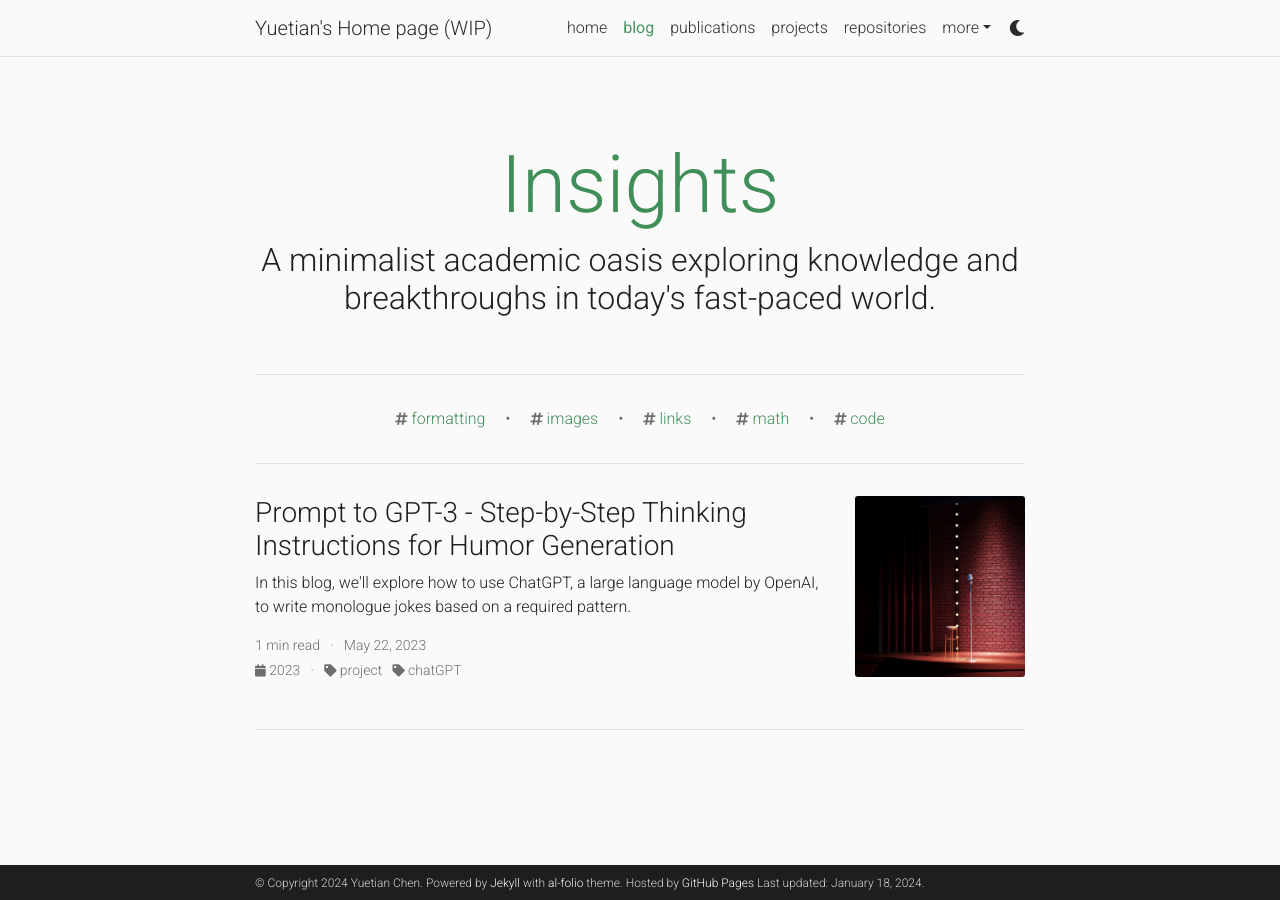
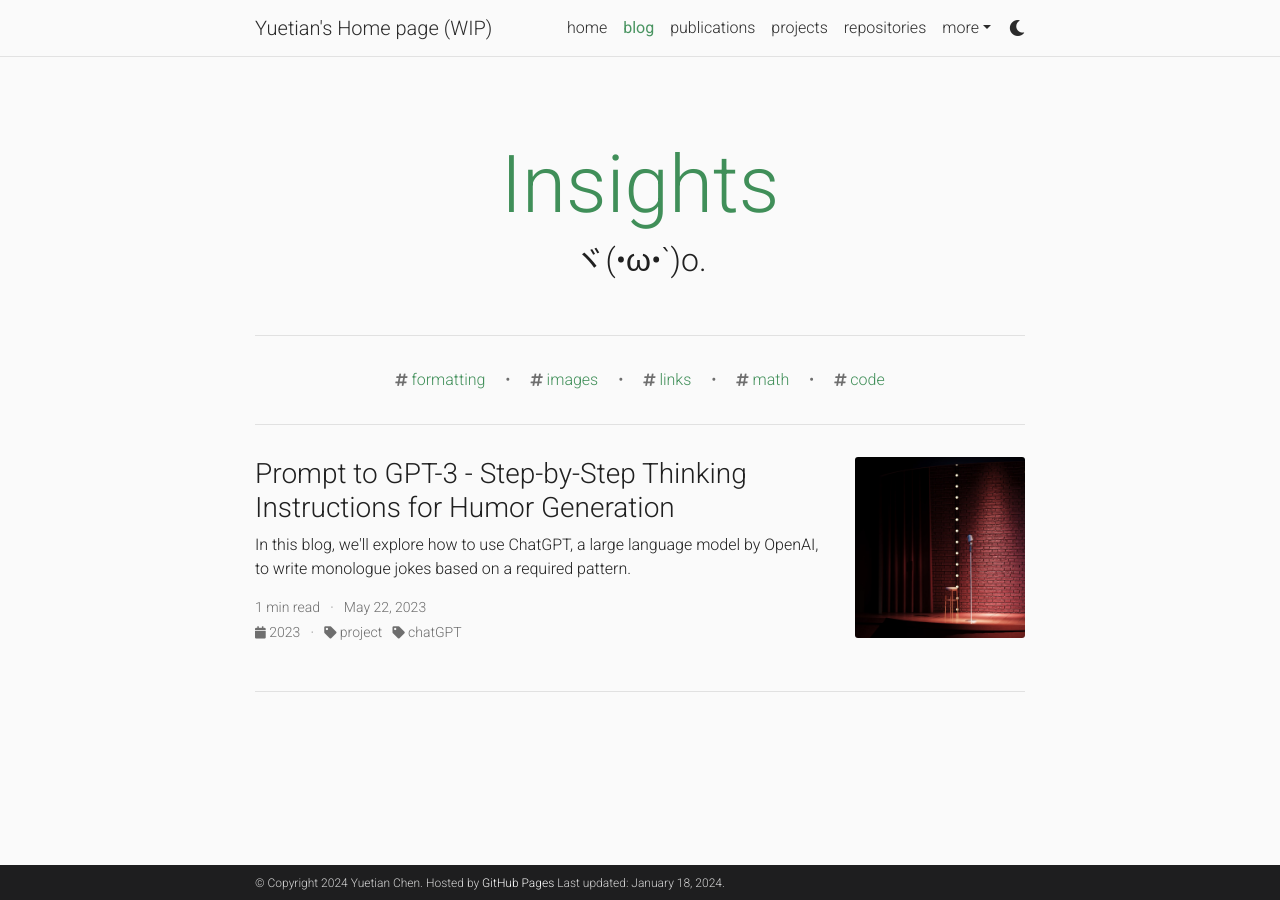
Before and after one commit to Stry233/stry233.github.io, a Jekyll site: the page built from blog/index.html, in a window 1280 px wide. Built offline with Jekyll 4.4.1, drawn with Linux system fonts in a browser that asks for light colours; full-size pictures stand in for the smaller copies a plugin makes; the list of posts is cut into pages by our own code; comment, search, counter and statistics services are not loaded; a style sheet for code colours, icons or effects is not loaded.

```diff
--- a/_config.yml
+++ b/_config.yml
@@ -8,9 +8,8 @@ first_name: Yuetian
 last_name: Chen
 email: cheny63@rpi.edu
 description: > # the ">" symbol means to ignore newlines until "footer_text:"
-  A simple, whitespace theme for academics. Based on [*folio](https://github.com/bogoli/-folio) design.
+  A passionate developer who's currently super busy!
 footer_text: >
-  Powered by <a href="https://jekyllrb.com/" target="_blank">Jekyll</a> with <a href="https://github.com/alshedivat/al-folio">al-folio</a> theme.
   Hosted by <a href="https://pages.github.com/" target="_blank">GitHub Pages</a>
 keywords: Yuetian  # add your own keywords or leave empty
 
@@ -111,7 +110,7 @@ contact_note: >
 # Analytics and search engine verification
 # -----------------------------------------------------------------------------
 
-google_analytics:  # your Google Analytics measurement ID (format: G-XXXXXXXXXX)
+google_analytics: G-B9KPDZVXFL # your Google Analytics measurement ID (format: G-XXXXXXXXXX)
 panelbear_analytics:  # panelbear analytics site ID (format: XXXXXXXXX)
 
 google_site_verification:  # your google-site-verification ID (Google Search Console)
@@ -123,7 +122,7 @@ bing_site_verification:  # out your bing-site-verification ID (Bing Webmaster)
 
 blog_name: Insights # blog_name will be displayed in your blog page
 blog_nav_title: blog # your blog must have a title for it to be displayed in the nav bar
-blog_description: A minimalist academic oasis exploring knowledge and breakthroughs in today's fast-paced world.
+blog_description: ヾ(•ω•`)o.
 permalink: /blog/:year/:title/
 
 # Pagination
@@ -138,8 +137,8 @@ related_blog_posts:
 # Follow instructions on https://giscus.app/ to setup for your repo to fill out
 # the information below.
 giscus:
-  repo: alshedivat/al-folio      # <your-github-user-name>/<your-github-repo-name>
-  repo_id: MDEwOlJlcG9zaXRvcnk2MDAyNDM2NQ==
+  repo: Stry233/stry233.github.io     # <your-github-user-name>/<your-github-repo-name>
+  repo_id: R_kgDOLFjXOg
   category: Comments             # name of the category under which discussions will be created
   category_id: DIC_kwDOA5PmLc4CTBt6
   mapping: title                 # identify discussions by post title
```
